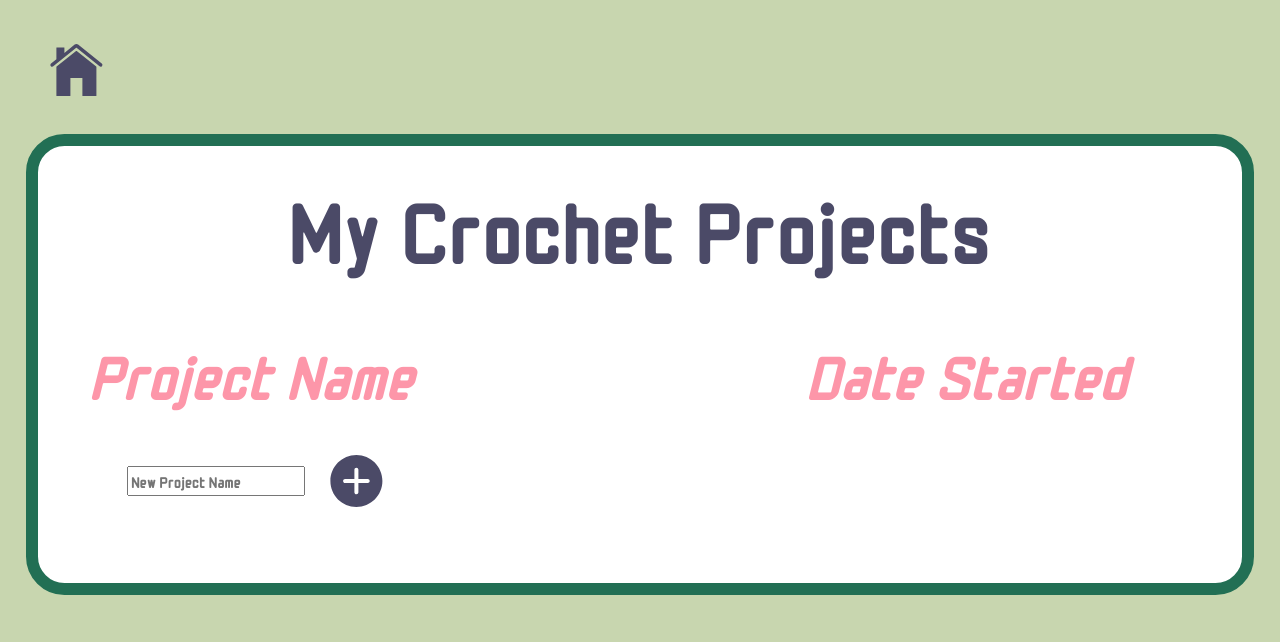
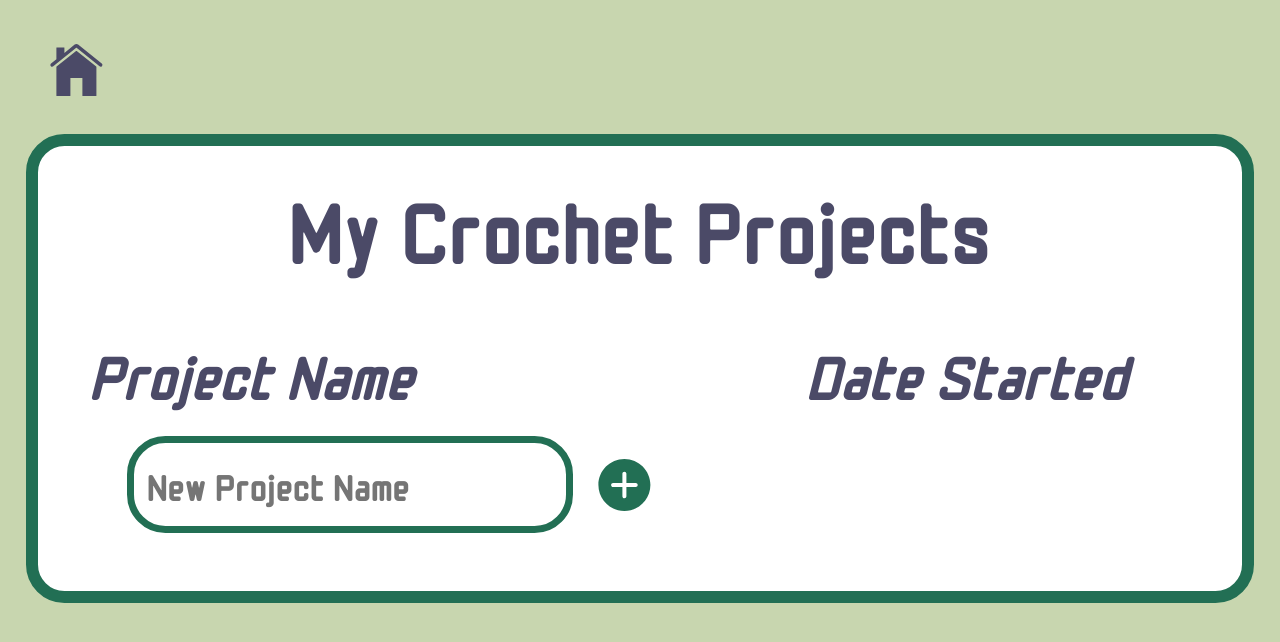
Before and after one commit to klee2433/crochetCounter, a React (Create React App) app: page /home in a window 1280 px wide. Shown: the top 642 px of the page. Built offline with nearby package versions, Linux system fonts and the light colour scheme.

Commit message:
Add highlight upon hover

```diff
--- a/src/App.css
+++ b/src/App.css
@@ -62,6 +62,12 @@ h3 {
   place-items: center center;
 }
 
+.Menu-icon {
+  width: 6vw;
+  display: flex;
+  place-items: center center;
+}
+
 .Project {
   background: white;
   border-radius: 3vw;
@@ -74,7 +80,7 @@ h3 {
 
 .List {
   text-align: left;
-  color: #FD96A9;
+  color: #4B4A67;
   font-size: 5vw;
   display: flex;
   margin-top: 2vw;
@@ -100,6 +106,7 @@ h3 {
   gap: 1.2vw;
 }
 
+
 .Restart-icon {
   width: 6vw;
   color: #FD96A9;
@@ -114,6 +121,10 @@ h3 {
   border-radius: 3vw;
 }
 
+#restart-button:hover {
+  background-color: #f9e5e9;
+}
+
 #add-button {
   border-style: solid;
   border-color: #4B4A67;
@@ -121,11 +132,19 @@ h3 {
   border-radius: 3vw;
 }
 
+#add-button:hover {
+  background-color: #e3e2f6;
+}
+
 #subtract-button {
   border-style: solid;
   border-color: #4B4A67;
   border-width: 0.6vw;
   border-radius: 3vw;
+}
+
+#subtract-button:hover {
+  background-color: #e3e2f6;
 }
 
 .Title-list {
@@ -148,8 +167,24 @@ h3 {
   margin-left: 5vw;
 }
 
+input {
+  border-style: solid;
+  border-color: #226F54;
+  border-width: 0.6vw;
+  border-radius: 3vw;
+  padding: 1vw;
+  color: #226F54;
+  font-size: 3vw;
+}
+
 .No-bullets {
   list-style-type:none;
+}
+
+#project-title:hover {
+  background-color: #e7eeda;
+  color: #038d5d;
+  border-radius: 3vw;
 }
 
 .App-logo {
--- a/src/components/Menu.js
+++ b/src/components/Menu.js
@@ -60,7 +60,7 @@ function Menu() {
                     <ul class="No-bullets">
                         {projects.map((project, index) =>
                             <li key={index}>
-                                <button onClick={() => navigate(`/counter/${project}`)} class="Button">
+                                <button onClick={() => navigate(`/counter/${project}`)} class="Button" id="project-title">
                                     <div class="Title">{project}</div>
                                 </button>
                             </li>
@@ -89,7 +89,7 @@ function Menu() {
                     value={newProject}
                     onChange={handleInputChange}/>
                 <button onClick={() => {addProject()}} class="Button">
-                    <IoIosAddCircle class="Icon"/>
+                    <IoIosAddCircle class="Menu-icon"/>
                 </button>
             </div>
         </div>
```
